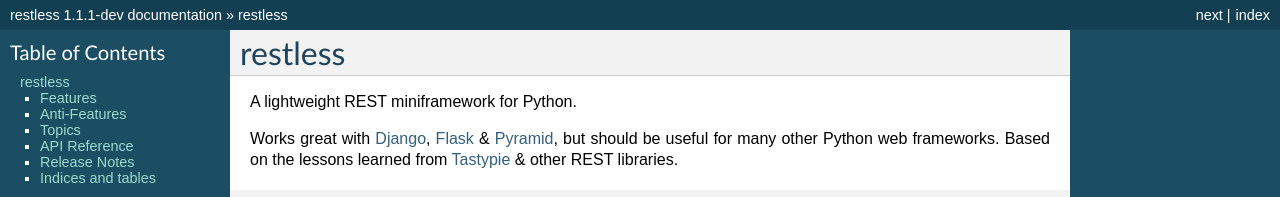
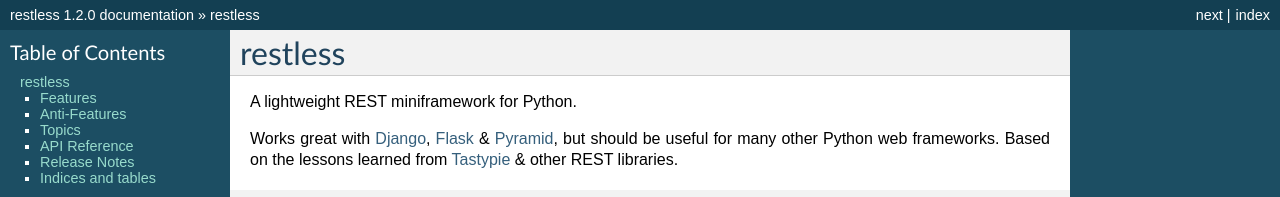
Before and after one commit to toastdriven/restless, a Sphinx documentation site: the page built from docs/index.rst, in a window 1280 px wide and 900 px high. Shown: the top 197 px of the window. Built offline with Sphinx 7.4.7, drawn with Linux system fonts in a browser that asks for light colours; some of the changed text lies outside the part shown.

Commit message:
Bumped to v1.2.0!

```diff
--- a/docs/conf.py
+++ b/docs/conf.py
@@ -53,9 +53,9 @@
 # built documents.
 #
 # The short X.Y version.
-version = '1.1.1'
+version = '1.2.0'
 # The full version, including alpha/beta/rc tags.
-release = '1.1.1-dev'
+release = '1.2.0'
 
 # The language for content autogenerated by Sphinx. Refer to documentation
 # for a list of supported languages.
--- a/restless/__init__.py
+++ b/restless/__init__.py
@@ -1,6 +1,6 @@
 __author__ = 'Daniel Lindsley'
 __license__ = 'BSD'
-__version__ = (1, 1, 1, 'dev')
+__version__ = (1, 2, 0)
 
 
 from .resources import Resource
--- a/setup.py
+++ b/setup.py
@@ -5,8 +5,8 @@
 
 setup(
     name='restless',
-    version='1.1.1-dev',
-    description='Simplistic RESTful API miniframework.',
+    version='1.2.0',
+    description='A lightweight REST miniframework for Python.',
     author='Daniel Lindsley',
     author_email='daniel@toastdriven.com',
     url='http://github.com/toastdriven/restless/',
```
